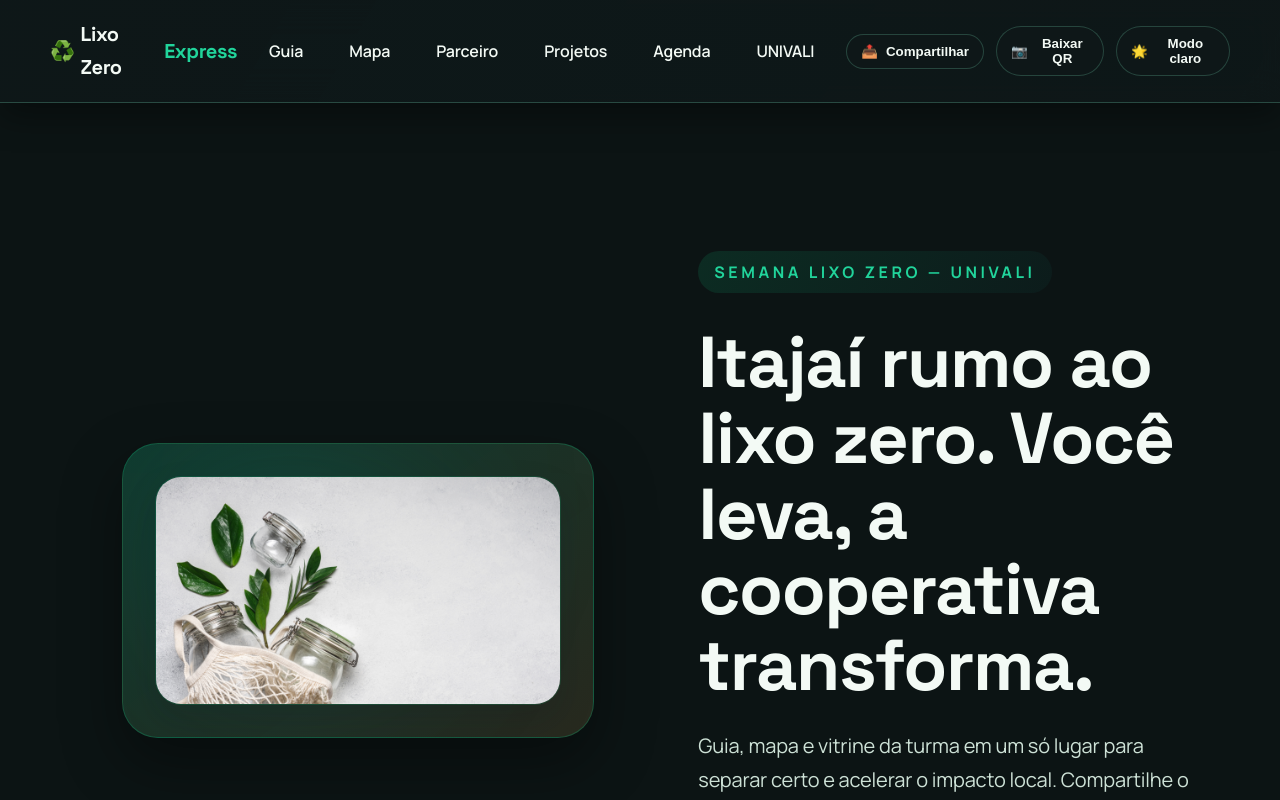
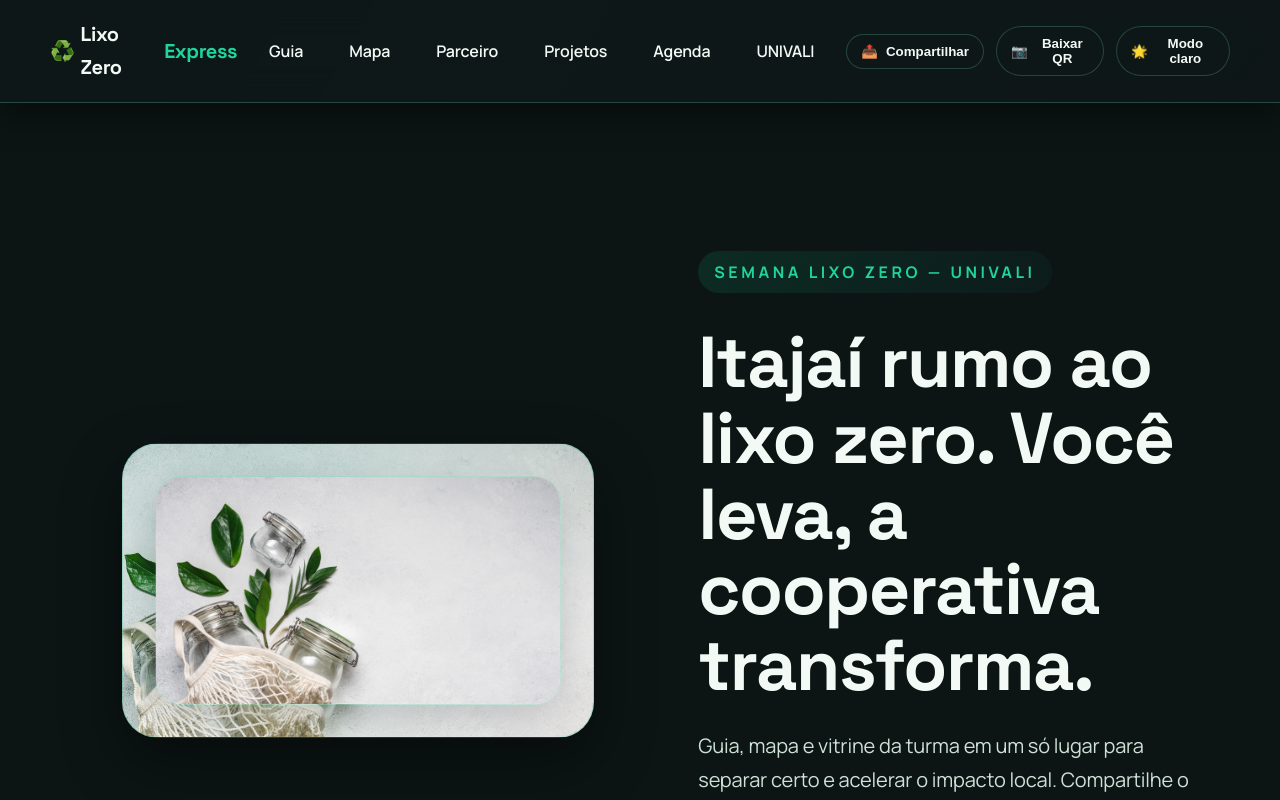
Before and after one commit to Rhichyllie/lixo_zero_webpage, a website: page index.html in a window 1280 px wide. Both pictures are taken after a click on the button "Alternar modo de cor". Shown: the top 800 px of the page. Drawn offline with nearby package versions, Linux system fonts and the light colour scheme.

Commit message:
adicionando mudanças

```diff
--- a/styles.css
+++ b/styles.css
@@ -400,14 +400,26 @@ main {
   padding: clamp(22px, 4vw, 32px);
   border-radius: var(--radius-xl);
   border: 1px solid rgba(14, 188, 122, 0.28);
-  background: linear-gradient(145deg, rgba(14, 188, 122, 0.18), rgba(15, 118, 110, 0.08));
+  background:
+    linear-gradient(145deg, rgba(14, 188, 122, 0.22), rgba(15, 118, 110, 0.1)),
+    url('assets/hero.jpg');
+  background-size: cover;
+  background-position: center;
+  background-repeat: no-repeat;
+  background-blend-mode: overlay;
   overflow: hidden;
   isolation: isolate;
   box-shadow: var(--shadow-soft);
 }
 
 body[data-theme='dark'] .hero__art {
-  background: linear-gradient(145deg, rgba(33, 212, 155, 0.2), rgba(246, 199, 109, 0.12));
+  background:
+    linear-gradient(145deg, rgba(33, 212, 155, 0.22), rgba(246, 199, 109, 0.14)),
+    url('assets/hero.jpg');
+  background-size: cover;
+  background-position: center;
+  background-repeat: no-repeat;
+  background-blend-mode: overlay;
 }
 
 .hero__art img {
@@ -419,6 +431,7 @@ body[data-theme='dark'] .hero__art {
   object-fit: cover;
   transform: translateZ(0);
   box-shadow: 0 16px 34px rgba(12, 18, 32, 0.16);
+  background: rgba(255, 255, 255, 0.12);
 }
 
 .hero__art-glow {
@@ -1139,19 +1152,20 @@ body[data-theme='dark'] .about__team li {
 }
 
 .references {
-  padding-bottom: clamp(44px, 7vw, 68px);
+  padding-bottom: clamp(52px, 8vw, 84px);
 }
 
 .references__list {
   display: grid;
-  gap: 14px;
+  gap: clamp(14px, 3vw, 20px);
   list-style: none;
   padding: 0;
-  margin: 0;
+  margin: clamp(10px, 3vw, 18px) auto 0;
+  max-width: 960px;
 }
 
 .references__list li {
-  padding: 14px 16px;
+  padding: 16px 18px;
   border-radius: var(--radius-md);
   border: 1px solid rgba(14, 188, 122, 0.16);
   background: linear-gradient(150deg, rgba(14, 188, 122, 0.06), #ffffff);
@@ -1173,7 +1187,7 @@ body[data-theme='dark'] .about__team li {
 }
 
 .footer {
-  padding: clamp(32px, 4vw, 48px) 0;
+  padding: clamp(44px, 5vw, 64px) 0;
   border-top: 1px solid rgba(14, 188, 122, 0.18);
   background: linear-gradient(120deg, rgba(14, 188, 122, 0.06), rgba(15, 118, 110, 0.04));
 }
```
